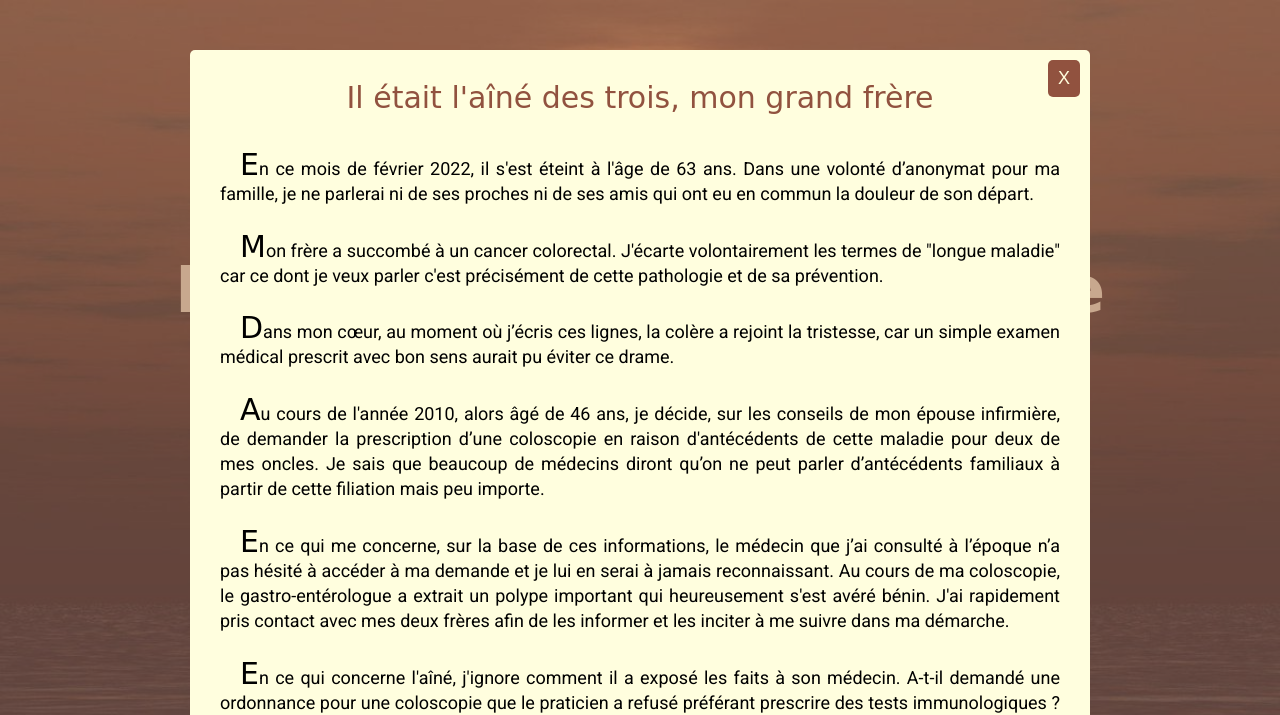
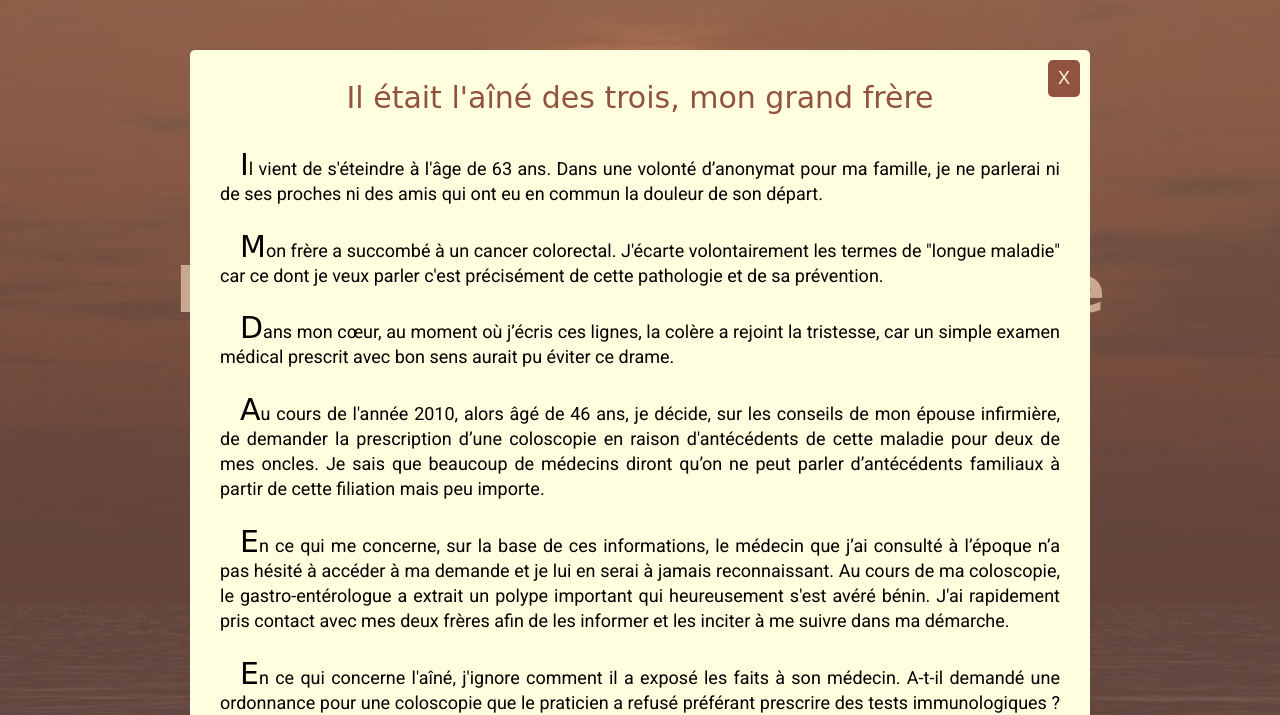
Before and after one commit to almoha73/A_Mon_Frere, a website: page index.html in a window 1280 px wide. Both pictures are taken after a click on the link "Mon Témoignage". Shown: the top 715 px of the page. Drawn offline with Linux system fonts and the light colour scheme; a web font is replaced by a local one.

Commit message:
modif texte à la marge

```diff
--- a/index.html
+++ b/index.html
@@ -32,8 +32,8 @@
                 <button class="close-modal modal-trigger">X</button>
                 <h1>Il était l'aîné des trois, mon grand frère </h1>
                 <p>
-                    <span>E</span>n ce mois de février 2022, il s'est éteint à l'âge de 63 ans.
-                    Dans une volonté d’anonymat pour ma famille, je ne parlerai ni de ses proches ni de ses amis
+                    <span>I</span>l vient de s'éteindre à l'âge de 63 ans.
+                    Dans une volonté d’anonymat pour ma famille, je ne parlerai ni de ses proches ni des amis
                     qui ont eu en commun la douleur de son départ.<br><br>
                     <span>M</span>on frère a succombé à un cancer colorectal. J'écarte volontairement les termes de "longue
                     maladie" car ce dont je veux parler c'est précisément de cette pathologie et de sa prévention.<br><br>
```
